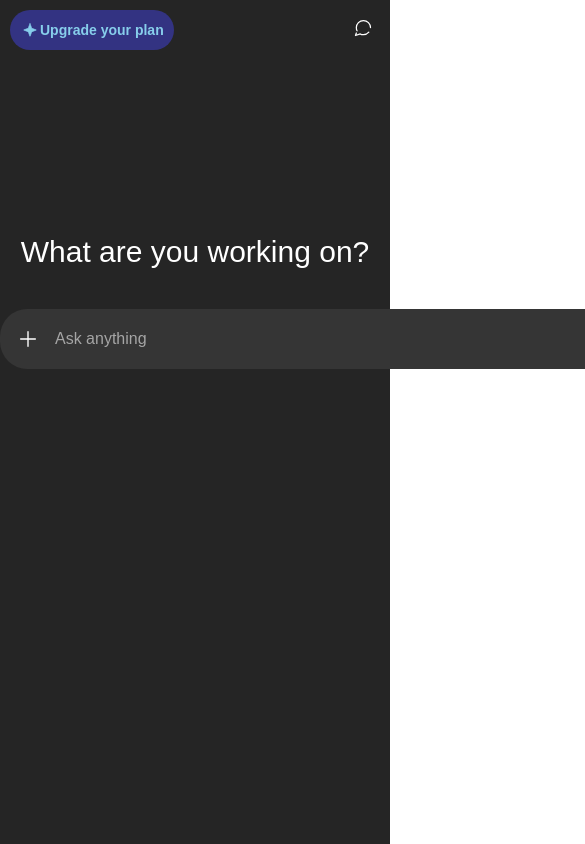
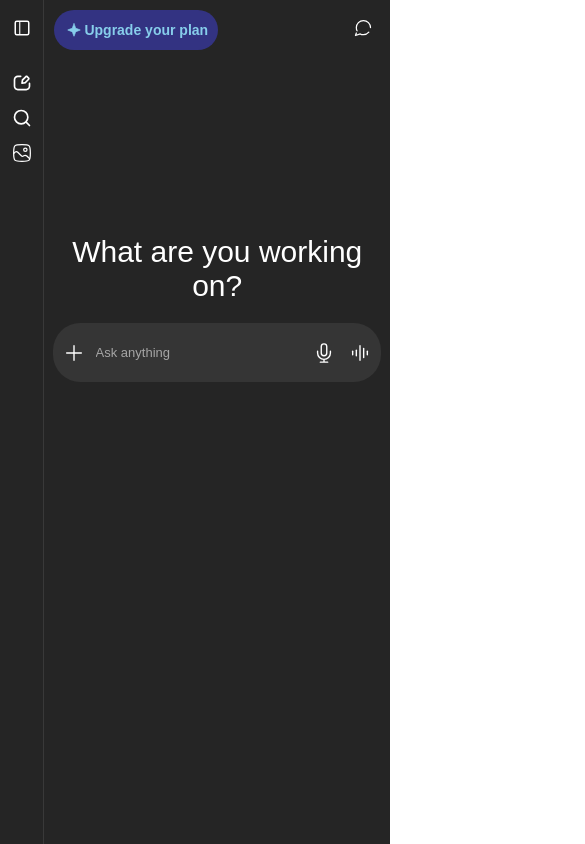
Before and after one commit to EngSteven/react-interfaces, a React (Vite) app in the folder chatgpt-clone/: page / in a window 390 px wide. Shown: the top 844 px of the page, 585 px wide, since content can reach past the window. Built offline with nearby package versions, Linux system fonts and the light colour scheme.

Commit message:
Add MiniSideBar component and update Home page layout with new styles

```diff
--- a/chatgpt-clone/src/components/AskInput/AskInput.css
+++ b/chatgpt-clone/src/components/AskInput/AskInput.css
@@ -25,7 +25,7 @@
 
 
 
-.ask-input-plus-icon-wrapper {
+.icons-wrapper {
   width: 35px;
   height: 35px;
   border-radius: 50%;
@@ -34,11 +34,11 @@
   align-items: center;
 }
 
-.ask-input-plus-icon-wrapper.idle {
+.icons-wrapper.idle {
   display: none;
 }
 
-.ask-input-plus-icon-wrapper:hover {
+.icons-wrapper:hover {
   background-color: rgba(94, 94, 94, 0.589);
   cursor: pointer;
 }
@@ -57,9 +57,10 @@
   border-radius: 1cap;
   font-size: 12px;
   opacity: 0;
+  pointer-events: none;
 }
 
-.ask-input-plus-icon-wrapper:hover .ask-input-plus-icon-tooltip{
+.icons-wrapper:hover .ask-input-plus-icon-tooltip{
   opacity: 1;
 
 }
@@ -96,3 +97,41 @@
 .ask-input-arrow-up-icon {
   width: 22px;
 }
+
+/* Responsivo */
+@media (max-width: 1024px) {
+  .ask-input-container {
+    width: 90%; /* ocupa casi todo el ancho */
+  }
+
+  .ask-input-container input {
+    width: 85%; /* que se ajuste al container */
+  }
+}
+
+@media (max-width: 768px) {
+  .ask-input-container {
+    width: 95%;
+    height: auto; /* por si el input crece */
+    padding: 15px 8px;
+  }
+
+  .ask-input-container input {
+    font-size: 14px;
+    width: 75%;
+  }
+}
+
+@media (max-width: 480px) {
+  .ask-input-container {
+    width: 95%;
+    margin: 20px auto;
+    padding: 12px 6px;
+    gap: 6px;
+  }
+
+  .ask-input-container input {
+    font-size: 13px;
+    width: 75%; /* menos para dar espacio a iconos */
+  }
+}
--- a/chatgpt-clone/src/components/AskInput/AskInput.jsx
+++ b/chatgpt-clone/src/components/AskInput/AskInput.jsx
@@ -14,7 +14,7 @@ const AskInput = () => {
 
   return (
     <div className="ask-input-container">
-      <div className="ask-input-plus-icon-wrapper">
+      <div className="icons-wrapper">
         {/* Plus icon */}
         <svg className="ask-input-plus-icon" viewBox="0 0 24 24" xmlns="http://www.w3.org/2000/svg"><g id="SVGRepo_bgCarrier" stroke-width="0"></g><g id="SVGRepo_tracerCarrier" stroke-linecap="round" stroke-linejoin="round"></g><g id="SVGRepo_iconCarrier"> <path d="M4 12H20M12 4V20"  stroke-linecap="round" stroke-linejoin="round"></path> </g></svg>
 
@@ -31,7 +31,7 @@ const AskInput = () => {
 
       </input>
 
-      <div className="ask-input-plus-icon-wrapper">
+      <div className="icons-wrapper">
         {/* Microphone icon */}
         <svg className="ask-input-microphone-icon" viewBox="0 0 24 24" fill="none" xmlns="http://www.w3.org/2000/svg"><g id="SVGRepo_bgCarrier" stroke-width="0"></g><g id="SVGRepo_tracerCarrier" stroke-linecap="round" stroke-linejoin="round"></g><g id="SVGRepo_iconCarrier"> <path d="M19 10V12C19 15.866 15.866 19 12 19M5 10V12C5 15.866 8.13401 19 12 19M12 19V22M8 22H16M12 15C10.3431 15 9 13.6569 9 12V5C9 3.34315 10.3431 2 12 2C13.6569 2 15 3.34315 15 5V12C15 13.6569 13.6569 15 12 15Z" stroke="#ffffff" stroke-width="1.5" stroke-linecap="round" stroke-linejoin="round"></path> </g></svg>
         <div className="ask-input-plus-icon-tooltip">
@@ -39,7 +39,7 @@ const AskInput = () => {
         </div>
       </div>
 
-      <div className={`ask-input-plus-icon-wrapper ${ask!="" ? "idle":""}`}>
+      <div className={`icons-wrapper ${ask!="" ? "idle":""}`}>
         {/* Voice mode icon */}
         <svg className="ask-input-voice-mode-icon" viewBox="0 0 24 24" fill="none" xmlns="http://www.w3.org/2000/svg"><g id="SVGRepo_bgCarrier" stroke-width="0"></g><g id="SVGRepo_tracerCarrier" stroke-linecap="round" stroke-linejoin="round"></g><g id="SVGRepo_iconCarrier"> <path d="M12 4L12 20" stroke="#ffffff" stroke-width="1.5" stroke-linecap="round" stroke-linejoin="round"></path> <path d="M8 9L8 15" stroke="#ffffff" stroke-width="1.5" stroke-linecap="round" stroke-linejoin="round"></path> <path d="M20 10L20 14" stroke="#ffffff" stroke-width="1.5" stroke-linecap="round" stroke-linejoin="round"></path> <path d="M4 10L4 14" stroke="#ffffff" stroke-width="1.5" stroke-linecap="round" stroke-linejoin="round"></path> <path d="M16 7L16 17" stroke="#ffffff" stroke-width="1.5" stroke-linecap="round" stroke-linejoin="round"></path> </g></svg>
         <div className="ask-input-plus-icon-tooltip">
--- /dev/null
+++ b/chatgpt-clone/src/components/MiniSideBar/MiniSideBar.css
@@ -0,0 +1,55 @@
+
+.mini-side-bar-container {
+  width: 50px;
+  border-right: 1px solid rgba(76, 76, 76, 0.534);
+  padding: 10px 0;
+}
+
+.mini-side-bar-up-icons {
+  display: flex;
+  flex-direction: column;
+  justify-content: center;
+  align-items: center;
+}
+
+.mini-side-bar-up-icons > .icons-wrapper:first-of-type {
+  margin-bottom: 20px;
+}
+
+.mini-side-bar-tooltip {
+  position: absolute;
+  transform: translateX(75px);
+  color: white;
+  background-color: black;
+  padding: 10px;
+  border-radius: 1cap;
+  font-size: 12px;
+  opacity: 0;
+  pointer-events: none;
+  white-space: nowrap;
+}
+
+.icons-wrapper:hover .mini-side-bar-tooltip{
+  opacity: 1;
+
+}
+
+.mini-side-bar-side-bar-icon {
+  width: 18px;
+  stroke-width: 1px;
+}
+
+.mini-side-bar-new-chat-icon {
+  width: 20px;
+  stroke-width: 1px;
+}
+
+.mini-side-bar-search-chat-icon {
+  width: 20px;
+  stroke-width: 2px;
+}
+
+.mini-side-bar-gallery-icon {
+  width: 20px;
+  stroke-width: 2px;
+}
--- /dev/null
+++ b/chatgpt-clone/src/components/MiniSideBar/MiniSideBar.jsx
@@ -0,0 +1,42 @@
+import "./MiniSideBar.css"
+
+const MiniSideBar = () => {
+  return (
+    <div className="mini-side-bar-container">
+      <div className="mini-side-bar-up-icons">
+        <div className="icons-wrapper">
+          {/* side bar icon */}
+          <svg className="mini-side-bar-side-bar-icon"  viewBox="0 0 24 24" xmlns="http://www.w3.org/2000/svg" fill="#ffffff"><g id="SVGRepo_bgCarrier" stroke-width="0"></g><g id="SVGRepo_tracerCarrier" stroke-linecap="round" stroke-linejoin="round"></g><g id="SVGRepo_iconCarrier"> <title></title> <g id="Complete"> <g id="sidebar-left"> <g> <rect data-name="Square" fill="none" height="18" id="Square-2" rx="2" ry="2" stroke="#ffffff" stroke-miterlimit="10" stroke-width="2" width="18" x="3" y="3"></rect> <line fill="none" stroke="#ffffff" stroke-miterlimit="10" stroke-width="1.5" x1="9" x2="9" y1="21" y2="3"></line> </g> </g> </g> </g></svg>
+          <div className="mini-side-bar-tooltip">
+            Open sidebar
+          </div>
+        </div>
+        <div className="icons-wrapper">
+          {/* new chat icon */}
+            <svg className="mini-side-bar-new-chat-icon" viewBox="0 0 24 24" fill="none" xmlns="http://www.w3.org/2000/svg"><g id="SVGRepo_bgCarrier" ></g><g id="SVGRepo_tracerCarrier" stroke-linecap="round" stroke-linejoin="round"></g><g id="SVGRepo_iconCarrier"> <path  d="M7 5C5.34315 5 4 6.34315 4 8V16C4 17.6569 5.34315 19 7 19H17C18.6569 19 20 17.6569 20 16V12.5C20 11.9477 20.4477 11.5 21 11.5C21.5523 11.5 22 11.9477 22 12.5V16C22 18.7614 19.7614 21 17 21H7C4.23858 21 2 18.7614 2 16V8C2 5.23858 4.23858 3 7 3H10.5C11.0523 3 11.5 3.44772 11.5 4C11.5 4.55228 11.0523 5 10.5 5H7Z" fill="#ffffff"></path> <path fill-rule="evenodd" clip-rule="evenodd" d="M18.8431 3.58579C18.0621 2.80474 16.7957 2.80474 16.0147 3.58579L11.6806 7.91992L11.0148 11.9455C10.8917 12.6897 11.537 13.3342 12.281 13.21L16.3011 12.5394L20.6347 8.20582C21.4158 7.42477 21.4158 6.15844 20.6347 5.37739L18.8431 3.58579ZM13.1933 11.0302L13.5489 8.87995L17.4289 5L19.2205 6.7916L15.34 10.6721L13.1933 11.0302Z" fill="#ffffff" ></path> </g></svg>
+            <div className="mini-side-bar-tooltip">
+              <p>New chat</p>
+            </div>
+        </div>
+
+        <div className="icons-wrapper">
+          {/* search icon */}
+          <svg className="mini-side-bar-search-chat-icon" viewBox="0 0 24 24" fill="none" xmlns="http://www.w3.org/2000/svg"><g id="SVGRepo_bgCarrier" stroke-width="0"></g><g id="SVGRepo_tracerCarrier" stroke-linecap="round" stroke-linejoin="round"></g><g id="SVGRepo_iconCarrier"> <path d="M16.6725 16.6412L21 21M19 11C19 15.4183 15.4183 19 11 19C6.58172 19 3 15.4183 3 11C3 6.58172 6.58172 3 11 3C15.4183 3 19 6.58172 19 11Z" stroke="#ffffff" stroke-width="2" stroke-linecap="round" stroke-linejoin="round"></path> </g></svg>
+          <div className="mini-side-bar-tooltip">
+            <p>Search chats</p>
+          </div>
+        </div>
+
+        <div className="icons-wrapper">
+          {/* gallery icon */}
+            <svg  className="mini-side-bar-gallery-icon" viewBox="0 0 24 24" fill="none" xmlns="http://www.w3.org/2000/svg"><g id="SVGRepo_bgCarrier" stroke-width="0"></g><g id="SVGRepo_tracerCarrier" stroke-linecap="round" stroke-linejoin="round"></g><g id="SVGRepo_iconCarrier"> <path d="M2 12C2 7.28595 2 4.92893 3.46447 3.46447C4.92893 2 7.28595 2 12 2C16.714 2 19.0711 2 20.5355 3.46447C22 4.92893 22 7.28595 22 12C22 16.714 22 19.0711 20.5355 20.5355C19.0711 22 16.714 22 12 22C7.28595 22 4.92893 22 3.46447 20.5355C2 19.0711 2 16.714 2 12Z" stroke="#ffffff" stroke-width="1.5"></path> <circle cx="16" cy="8" r="2" stroke="#ffffff" stroke-width="1.5"></circle> <path d="M2 12.5001L3.75159 10.9675C4.66286 10.1702 6.03628 10.2159 6.89249 11.0721L11.1822 15.3618C11.8694 16.0491 12.9512 16.1428 13.7464 15.5839L14.0446 15.3744C15.1888 14.5702 16.7369 14.6634 17.7765 15.599L21 18.5001" stroke="#ffffff" stroke-width="1.5" stroke-linecap="round"></path> </g></svg>            <div className="mini-side-bar-tooltip">
+              <p>Your Gallery</p>
+            </div>
+        </div>
+
+      </div>
+    </div>
+  )
+}
+
+export default MiniSideBar;
--- a/chatgpt-clone/src/pages/Home/Home.css
+++ b/chatgpt-clone/src/pages/Home/Home.css
@@ -15,6 +15,12 @@ h1 {
 .home-page {
   background-color: rgb(37, 37, 37);
   height: 100vh;
+  display: flex;
+
+}
+
+.home-container {
+  width: 100%;
 }
 
 .home-container-header {
@@ -84,6 +90,7 @@ h1 {
   color: white;
   font-size: 12px;
   opacity: 0;
+  pointer-events: none;
 }
 
 .home-container-temporary-chat:hover .home-container-temporary-chat-tooltip {
--- a/chatgpt-clone/src/pages/Home/Home.jsx
+++ b/chatgpt-clone/src/pages/Home/Home.jsx
@@ -2,12 +2,14 @@ import "./Home.css"
 
 import ChatgptElement from "../../components/ChatgptElement/ChatgptElement"
 import AskInput from "../../components/AskInput/AskInput"
+import MiniSideBar from "../../components/MiniSideBar/MiniSideBar"
 
 const Home = () => {
 
 
   return (
     <div className="home-page">
+      <MiniSideBar></MiniSideBar>
       <div className="home-container">
         <header className="home-container-header">
           <ChatgptElement />
```
